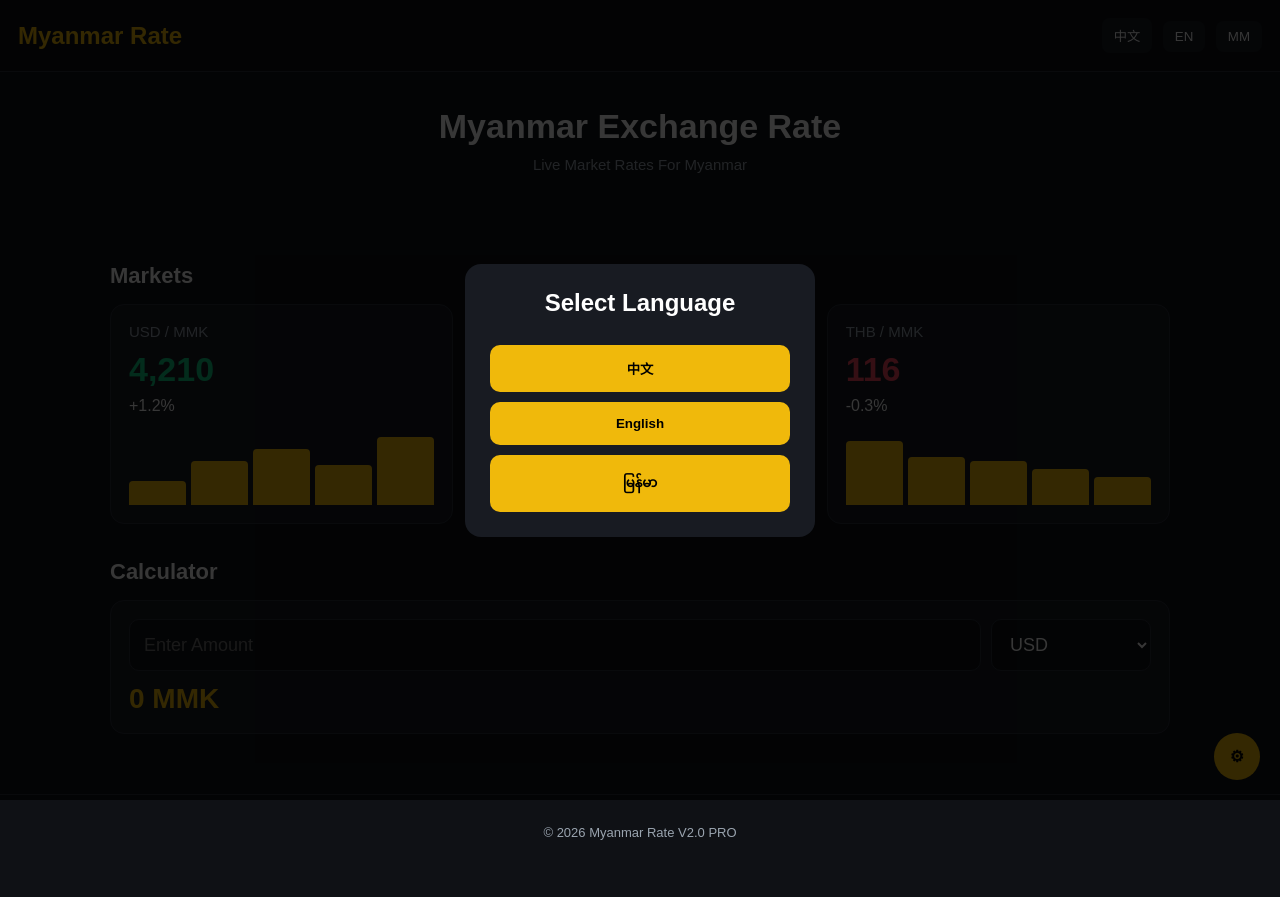
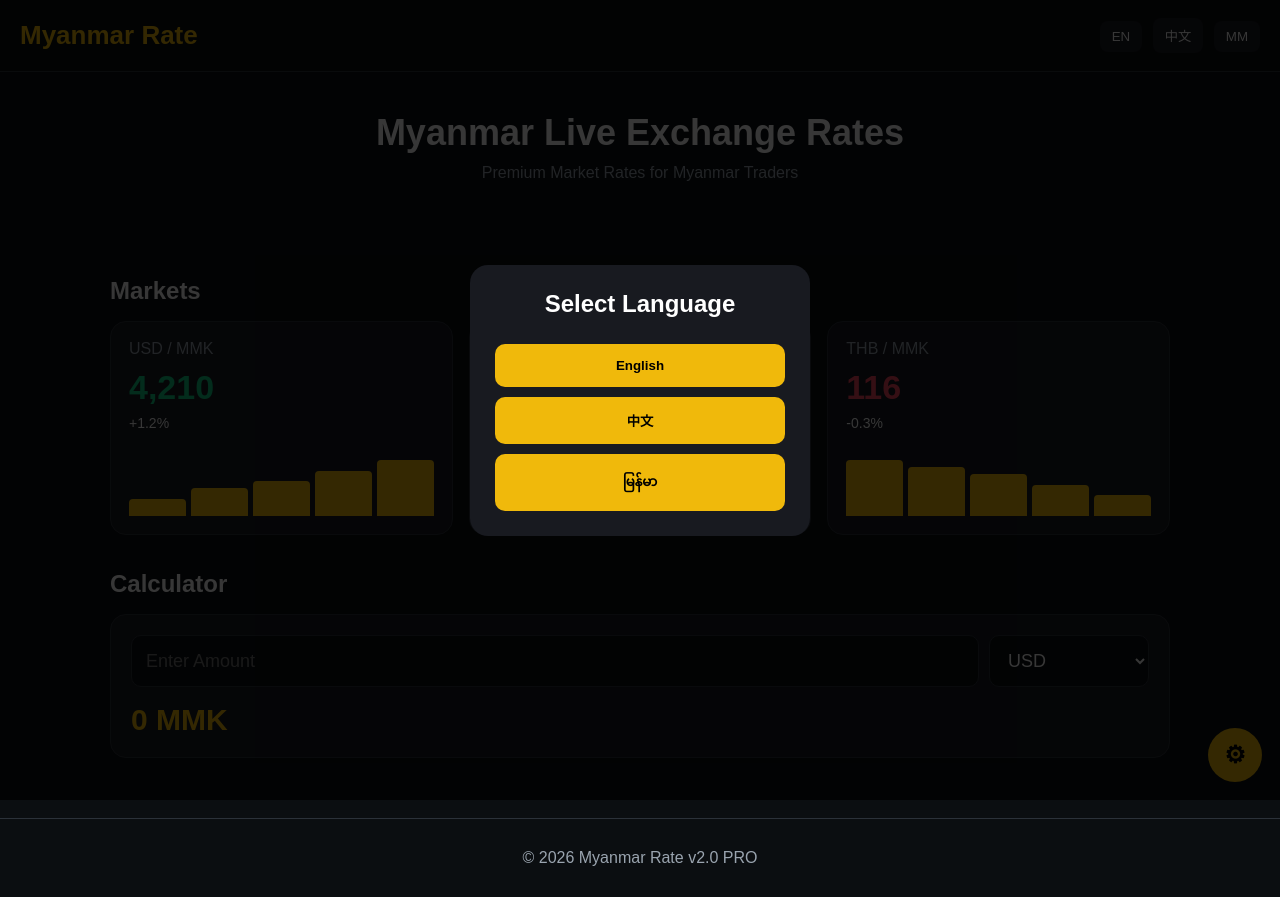
Before and after one commit to leizongyao034-oss/myanmar-rate, a plain HTML site: page index.html in a window 1280 px wide. Before the commit the page ends 870 px from the top, so only its background shows below. Drawn offline with Linux system fonts and the light colour scheme.

Commit message:
更新 index.html

```diff
--- a/index.html
+++ b/index.html
@@ -1,372 +1,241 @@
 <!DOCTYPE html>
-<html lang="zh-CN">
+<html lang="en">
 <head>
 <meta charset="UTF-8">
 <meta name="viewport" content="width=device-width,initial-scale=1.0">
-<title>Myanmar Rate V2.0 PRO</title>
-
+<title>Myanmar Rate v2.0 PRO</title>
+<meta name="description" content="Myanmar live exchange rates USD RMB THB">
 <style>
 :root{
---bg:#0f1115;
---card:#181b22;
+--bg:#0b0e11;
+--card:#181a20;
 --gold:#f0b90b;
---text:#ffffff;
+--text:#fff;
 --sub:#9aa4af;
 --green:#0ecb81;
 --red:#f6465d;
---line:#2a2f3a;
+--line:#2b3139;
 }
-
-*{
-margin:0;
-padding:0;
-box-sizing:border-box;
-font-family:Arial,Helvetica,sans-serif;
+*{margin:0;padding:0;box-sizing:border-box;font-family:Arial,sans-serif}
+body{background:var(--bg);color:var(--text)}
+header{
+display:flex;justify-content:space-between;align-items:center;
+padding:18px 20px;border-bottom:1px solid var(--line);
+position:sticky;top:0;background:#0b0e11ee;backdrop-filter:blur(8px);z-index:99;
 }
-
-body{
-background:var(--bg);
-color:var(--text);
+.logo{font-size:26px;font-weight:900;color:var(--gold)}
+.lang button{
+margin-left:6px;padding:8px 12px;border:none;border-radius:8px;
+background:var(--card);color:#fff;cursor:pointer
 }
-
-header{
-padding:18px;
-display:flex;
-justify-content:space-between;
-align-items:center;
-border-bottom:1px solid var(--line);
-position:sticky;
-top:0;
-background:#0f1115ee;
-backdrop-filter:blur(8px);
-z-index:99;
-}
-
-.logo{
-font-size:24px;
-font-weight:900;
-color:var(--gold);
-}
-
-.langs button{
-background:var(--card);
-color:#fff;
-border:none;
-padding:8px 12px;
-margin-left:6px;
-border-radius:8px;
-cursor:pointer;
-}
-
-.hero{
-padding:35px 20px;
-text-align:center;
-}
-
-.hero h1{
-font-size:34px;
-margin-bottom:10px;
-}
-
-.hero p{
-color:var(--sub);
-font-size:15px;
-}
-
-.wrap{
-max-width:1100px;
-margin:auto;
-padding:20px;
-}
-
+.hero{text-align:center;padding:40px 20px}
+.hero h1{font-size:36px;margin-bottom:10px}
+.hero p{color:var(--sub)}
+.wrap{max-width:1100px;margin:auto;padding:20px}
 .grid{
 display:grid;
 grid-template-columns:repeat(auto-fit,minmax(260px,1fr));
-gap:15px;
+gap:16px;
 }
-
 .card{
 background:var(--card);
+border:1px solid var(--line);
 padding:18px;
-border-radius:14px;
+border-radius:16px;
+}
+.pair{color:var(--sub);margin-bottom:10px}
+.price{font-size:34px;font-weight:900}
+.up{color:var(--green)}
+.down{color:var(--red)}
+.change{margin-top:8px;font-size:14px}
+.chart{
+height:70px;display:flex;align-items:flex-end;gap:5px;margin-top:15px
+}
+.bar{flex:1;background:var(--gold);border-radius:4px 4px 0 0}
+.title{
+font-size:24px;font-weight:800;margin:35px 0 16px
+}
+.calcBox{
+background:var(--card);
 border:1px solid var(--line);
+padding:20px;border-radius:16px;
 }
-
-.pair{
-font-size:15px;
-color:var(--sub);
-margin-bottom:10px;
+.row{
+display:grid;grid-template-columns:1fr 160px;gap:10px
 }
-
-.price{
-font-size:34px;
-font-weight:900;
-margin-bottom:8px;
+input,select{
+padding:14px;background:#0b0e11;color:#fff;border:1px solid var(--line);
+border-radius:10px;font-size:18px;width:100%;
 }
-
-.up{color:var(--green);}
-.down{color:var(--red);}
-
-.chart{
-height:80px;
-margin-top:10px;
-display:flex;
-align-items:flex-end;
-gap:5px;
+.result{
+margin-top:16px;font-size:30px;font-weight:900;color:var(--gold)
 }
-
-.bar{
-flex:1;
-background:var(--gold);
-border-radius:4px 4px 0 0;
+.admin{
+position:fixed;right:18px;bottom:18px;
+background:var(--gold);color:#000;font-weight:900;
+width:54px;height:54px;border-radius:50%;
+display:flex;align-items:center;justify-content:center;
+cursor:pointer;font-size:24px;
 }
-
-.section-title{
-font-size:22px;
-font-weight:800;
-margin:35px 0 15px;
+#langModal{
+position:fixed;inset:0;background:#000000c8;
+display:flex;justify-content:center;align-items:center;z-index:999;
 }
-
-.calc{
-display:grid;
-grid-template-columns:1fr 160px;
-gap:10px;
+.modal{
+background:var(--card);padding:25px;border-radius:18px;
+width:90%;max-width:340px;text-align:center;
 }
-
-.calc input,.calc select{
-padding:14px;
-border:none;
-border-radius:10px;
-background:#0f1115;
-color:#fff;
-font-size:18px;
-border:1px solid var(--line);
+.modal h2{margin-bottom:16px}
+.modal button{
+width:100%;padding:14px;margin-top:10px;border:none;
+border-radius:10px;background:var(--gold);font-weight:800;cursor:pointer
 }
-
-.result{
-margin-top:12px;
-font-size:28px;
-font-weight:900;
-color:var(--gold);
+footer{
+text-align:center;color:var(--sub);
+padding:30px;margin-top:40px;border-top:1px solid var(--line)
 }
-
-footer{
-margin-top:40px;
-padding:30px;
-text-align:center;
-color:var(--sub);
-font-size:13px;
-border-top:1px solid var(--line);
-}
-
-#langModal{
-position:fixed;
-inset:0;
-background:#000000c8;
-display:flex;
-align-items:center;
-justify-content:center;
-z-index:999;
-}
-
-.modalBox{
-background:var(--card);
-padding:25px;
-border-radius:16px;
-width:90%;
-max-width:350px;
-text-align:center;
-}
-
-.modalBox h2{
-margin-bottom:18px;
-}
-
-.modalBox button{
-width:100%;
-padding:14px;
-margin-top:10px;
-border:none;
-border-radius:10px;
-font-weight:700;
-cursor:pointer;
-background:var(--gold);
-color:#000;
-}
-
-.admin{
-position:fixed;
-bottom:20px;
-right:20px;
-background:var(--gold);
-color:#000;
-padding:14px 16px;
-border-radius:50%;
-font-weight:900;
-cursor:pointer;
-}
-
 @media(max-width:700px){
-.calc{
-grid-template-columns:1fr;
-}
-.hero h1{
-font-size:28px;
-}
+.hero h1{font-size:28px}
+.row{grid-template-columns:1fr}
 }
 </style>
 </head>
-
 <body>
 
 <div id="langModal">
-<div class="modalBox">
+<div class="modal">
 <h2>Select Language</h2>
+<button onclick="setLang('en')">English</button>
 <button onclick="setLang('zh')">中文</button>
-<button onclick="setLang('en')">English</button>
 <button onclick="setLang('mm')">မြန်မာ</button>
 </div>
 </div>
 
 <header>
 <div class="logo">Myanmar Rate</div>
-<div class="langs">
+<div class="lang">
+<button onclick="setLang('en')">EN</button>
 <button onclick="setLang('zh')">中文</button>
-<button onclick="setLang('en')">EN</button>
 <button onclick="setLang('mm')">MM</button>
 </div>
 </header>
 
 <section class="hero">
-<h1 id="title">Myanmar Exchange Rate</h1>
-<p id="desc">Live Market Rates For Myanmar</p>
+<h1 id="heroTitle">Myanmar Live Exchange Rates</h1>
+<p id="heroDesc">Premium Market Rates for Myanmar Traders</p>
 </section>
 
 <div class="wrap">
 
-<div class="section-title" id="marketText">Markets</div>
+<div class="title" id="marketText">Markets</div>
 
 <div class="grid">
 
 <div class="card">
 <div class="pair">USD / MMK</div>
 <div class="price up" id="usd">4,210</div>
-<div>+1.2%</div>
+<div class="change">+1.2%</div>
 <div class="chart">
-<div class="bar" style="height:30%"></div>
-<div class="bar" style="height:55%"></div>
-<div class="bar" style="height:70%"></div>
+<div class="bar" style="height:25%"></div>
+<div class="bar" style="height:40%"></div>
 <div class="bar" style="height:50%"></div>
-<div class="bar" style="height:85%"></div>
+<div class="bar" style="height:65%"></div>
+<div class="bar" style="height:80%"></div>
 </div>
 </div>
 
 <div class="card">
 <div class="pair">RMB / MMK</div>
 <div class="price up" id="rmb">610</div>
-<div>+0.6%</div>
+<div class="change">+0.4%</div>
 <div class="chart">
 <div class="bar" style="height:20%"></div>
-<div class="bar" style="height:35%"></div>
+<div class="bar" style="height:30%"></div>
+<div class="bar" style="height:45%"></div>
 <div class="bar" style="height:55%"></div>
 <div class="bar" style="height:65%"></div>
-<div class="bar" style="height:75%"></div>
 </div>
 </div>
 
 <div class="card">
 <div class="pair">THB / MMK</div>
 <div class="price down" id="thb">115</div>
-<div>-0.3%</div>
+<div class="change">-0.3%</div>
 <div class="chart">
 <div class="bar" style="height:80%"></div>
+<div class="bar" style="height:70%"></div>
 <div class="bar" style="height:60%"></div>
-<div class="bar" style="height:55%"></div>
 <div class="bar" style="height:45%"></div>
-<div class="bar" style="height:35%"></div>
+<div class="bar" style="height:30%"></div>
 </div>
 </div>
 
 </div>
 
-<div class="section-title" id="calcText">Calculator</div>
+<div class="title" id="calcText">Calculator</div>
 
-<div class="card">
-<div class="calc">
-<input type="number" id="amount" placeholder="Enter Amount" oninput="calc()">
+<div class="calcBox">
+<div class="row">
+<input id="amount" type="number" placeholder="Enter Amount" oninput="calc()">
 <select id="currency" onchange="calc()">
 <option value="usd">USD</option>
 <option value="rmb">RMB</option>
 <option value="thb">THB</option>
 </select>
 </div>
-
 <div class="result" id="result">0 MMK</div>
 </div>
 
 </div>
 
-<div class="admin" onclick="adminLogin()">⚙</div>
+<div class="admin" onclick="admin()">⚙</div>
 
-<footer>
-© 2026 Myanmar Rate V2.0 PRO
-</footer>
+<footer>© 2026 Myanmar Rate v2.0 PRO</footer>
 
 <script>
-const rates={
-usd:4210,
-rmb:610,
-thb:115
-};
+let rates={usd:4210,rmb:610,thb:115};
 
 function calc(){
 let a=parseFloat(document.getElementById("amount").value)||0;
 let c=document.getElementById("currency").value;
-document.getElementById("result").innerText=
-(a*rates[c]).toLocaleString()+" MMK";
+document.getElementById("result").innerText=(a*rates[c]).toLocaleString()+" MMK";
 }
 
-function setLang(lang){
+function setLang(l){
 document.getElementById("langModal").style.display="none";
 
-if(lang==="zh"){
-title.innerText="缅甸实时汇率";
-desc.innerText="专业缅甸市场汇率平台";
+if(l==="en"){
+heroTitle.innerText="Myanmar Live Exchange Rates";
+heroDesc.innerText="Premium Market Rates for Myanmar Traders";
+marketText.innerText="Markets";
+calcText.innerText="Calculator";
+}
+if(l==="zh"){
+heroTitle.innerText="缅甸实时汇率";
+heroDesc.innerText="专业缅甸市场交易汇率平台";
 marketText.innerText="市场行情";
 calcText.innerText="汇率计算器";
 }
-
-if(lang==="en"){
-title.innerText="Myanmar Exchange Rate";
-desc.innerText="Live Market Rates For Myanmar";
-marketText.innerText="Markets";
-calcText.innerText="Calculator";
-}
-
-if(lang==="mm"){
-title.innerText="မြန်မာ ငွေလဲနှုန်း";
-desc.innerText="တိုက်ရိုက်စျေးကွက်နှုန်းထား";
+if(l==="mm"){
+heroTitle.innerText="မြန်မာ တိုက်ရိုက် ငွေလဲနှုန်း";
+heroDesc.innerText="ပရော်ဖက်ရှင်နယ် စျေးကွက်နှုန်းထား";
 marketText.innerText="စျေးကွက်";
 calcText.innerText="တွက်စက်";
 }
 }
 
-function adminLogin(){
-let p=prompt("Enter Admin Password");
+function admin(){
+let p=prompt("Password");
 if(p==="123456"){
-let usd=prompt("USD Rate",rates.usd);
-let rmb=prompt("RMB Rate",rates.rmb);
-let thb=prompt("THB Rate",rates.thb);
+rates.usd=parseFloat(prompt("USD",rates.usd));
+rates.rmb=parseFloat(prompt("RMB",rates.rmb));
+rates.thb=parseFloat(prompt("THB",rates.thb));
 
-rates.usd=parseFloat(usd);
-rates.rmb=parseFloat(rmb);
-rates.thb=parseFloat(thb);
+usd.innerText=rates.usd.toLocaleString();
+rmb.innerText=rates.rmb.toLocaleString();
+thb.innerText=rates.thb.toLocaleString();
 
-document.getElementById("usd").innerText=rates.usd.toLocaleString();
-document.getElementById("rmb").innerText=rates.rmb.toLocaleString();
-document.getElementById("thb").innerText=rates.thb.toLocaleString();
-
-alert("Updated Successfully");
+alert("Updated");
 }else{
 alert("Wrong Password");
 }
@@ -377,9 +246,9 @@ rates.usd+=Math.floor(Math.random()*5)-2;
 rates.rmb+=Math.floor(Math.random()*3)-1;
 rates.thb+=Math.floor(Math.random()*3)-1;
 
-document.getElementById("usd").innerText=rates.usd.toLocaleString();
-document.getElementById("rmb").innerText=rates.rmb.toLocaleString();
-document.getElementById("thb").innerText=rates.thb.toLocaleString();
+usd.innerText=rates.usd.toLocaleString();
+rmb.innerText=rates.rmb.toLocaleString();
+thb.innerText=rates.thb.toLocaleString();
 },5000);
 </script>
 
```
